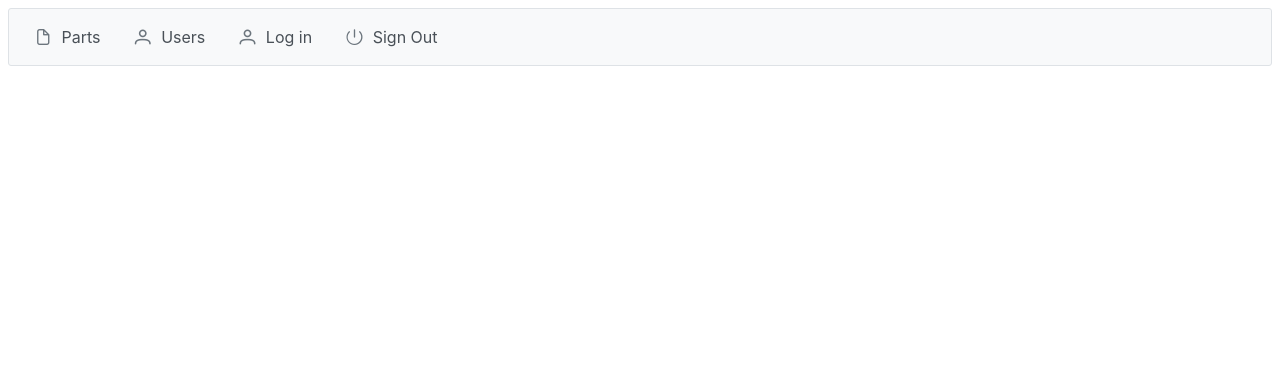
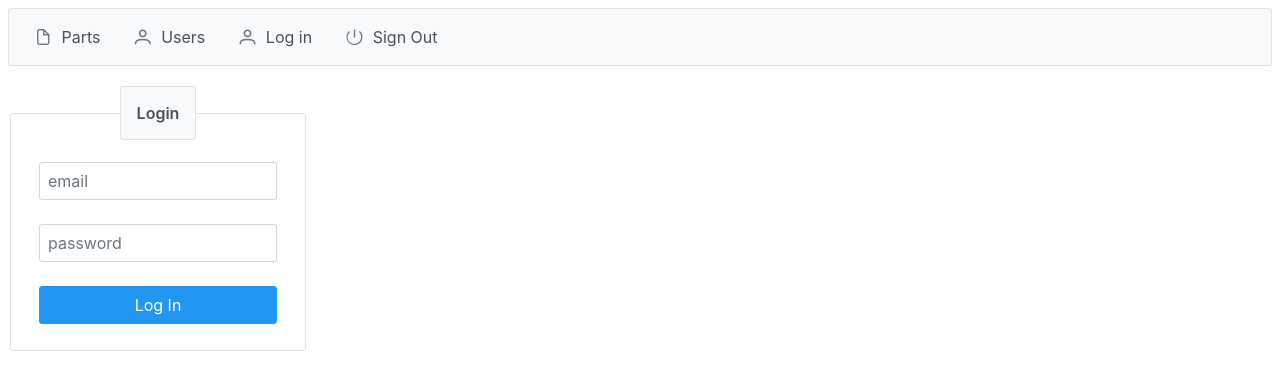
Before and after one commit to StefanLazea/tic-project, a Vue app in the folder frontend/: page /login in a window 1280 px wide. Shown: the top 390 px of the page. Built offline with nearby package versions, Linux system fonts and the light colour scheme.

Commit message:
Working login

```diff
--- a/frontend/package.json
+++ b/frontend/package.json
@@ -11,6 +11,7 @@
     "axios": "^0.21.1",
     "core-js": "^3.6.5",
     "firebase": "^8.2.1",
+    "mitt": "^2.1.0",
     "primeicons": "^4.1.0",
     "primevue": "^3.1.1",
     "register-service-worker": "^1.7.1",
--- a/frontend/src/App.vue
+++ b/frontend/src/App.vue
@@ -24,7 +24,7 @@ export default {
         {
           label: "Log in",
           icon: "pi pi-fw pi-user",
-          to: "/stocks"
+          to: "/login"
         },
         {
           label: "Sign Out",
@@ -44,7 +44,5 @@ export default {
   font-family: Avenir, Helvetica, Arial, sans-serif;
   -webkit-font-smoothing: antialiased;
   -moz-osx-font-smoothing: grayscale;
-  text-align: center;
-  color: #2c3e50;
 }
 </style>
--- a/frontend/src/service/CarService.js
+++ b/frontend/src/service/CarService.js
@@ -3,7 +3,7 @@ import axios from "axios";
 export default class CarService {
   getCars() {
     return axios.get("http://localhost:3001/api/part", {
-      headers: { "Authorization": "Bearer eyJhbGciOiJIUzI1NiIsInR5cCI6IkpXVCJ9.eyJpZCI6IlYyQUVlNDlsRjY3UXVOOVgzbkNFIiwiaWF0IjoxNjA5NjI5MjA4LCJleHAiOjE2MDk2NDAwMDh9.vAi1KfAh3gIWPCiNgttGnWb0N75hyWph3Vcpbs_hpW0" }
+      headers: { "Authorization": "Bearer eyJhbGciOiJIUzI1NiIsInR5cCI6IkpXVCJ9.eyJpZCI6IlYyQUVlNDlsRjY3UXVOOVgzbkNFIiwiaWF0IjoxNjA5NjkxOTgzLCJleHAiOjE2MDk3MDI3ODN9.BfOSzYqvSyh7IO210NyDQZhq60pHBf3a5OTshi1r0Tg" }
     }).then(res => res.data);
   }
 }
--- /dev/null
+++ b/frontend/src/service/UserService.js
@@ -0,0 +1,7 @@
+import axios from "axios";
+
+export default class CarService {
+    authenticate(data) {
+        return axios.post("http://localhost:3001/api/user/login", data).then(res => res.data);
+    }
+}
--- a/frontend/src/views/Login.vue
+++ b/frontend/src/views/Login.vue
@@ -1,7 +1,78 @@
 <template>
-  <div class="Login"></div>
+  <div class="Login">
+    <div class="container">
+      <Fieldset>
+        <template #legend> Login </template>
+        <div class="p-fluid">
+          <div class="p-field">
+            <InputText
+              id="inputtext"
+              type="text"
+              v-model="user.email"
+              placeholder="email"
+            />
+          </div>
+          <div class="p-field">
+            <InputText
+              id="inputtext"
+              type="password"
+              v-model="user.password"
+              placeholder="password"
+            />
+          </div>
+          <Button label="Log In" @click="handleClick($event)" />
+        </div>
+      </Fieldset>
+    </div>
+  </div>
 </template>
 
 <script>
-export default {};
+import Fieldset from "primevue/fieldset";
+import InputText from "primevue/inputtext";
+import Button from "primevue/button";
+import UserService from "../service/UserService";
+
+export default {
+  data() {
+    return {
+      user: {}
+    };
+  },
+  userService: null,
+  created() {
+    this.userService = new UserService();
+  },
+  methods: {
+    handleClick(evt) {
+      evt.preventDefault();
+      console.log(this.user.email, this.user.password);
+      const user = {
+        email: this.user.email,
+        password: this.user.password
+      };
+      console.log(user);
+      this.userService
+        .authenticate(user)
+        .then(data => localStorage.setItem("token", data.token));
+    }
+  },
+  components: {
+    Fieldset,
+    InputText,
+    Button
+  }
+};
 </script>
+<style scoped>
+.Login {
+  margin-top: 20px;
+}
+.container {
+  max-width: 300px;
+  text-align: center;
+}
+.p-field {
+  margin-bottom: 1.5rem;
+}
+</style>
```
Also changed, not shown: 2 other files (tests, documents, lock files or other folders).
